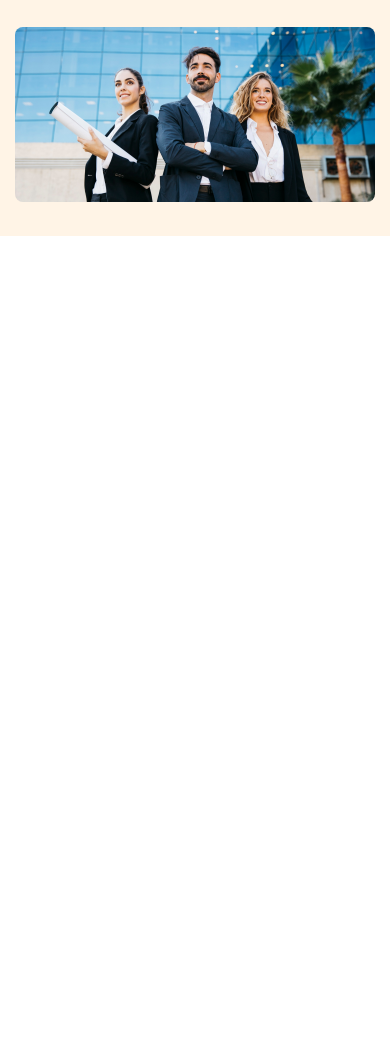
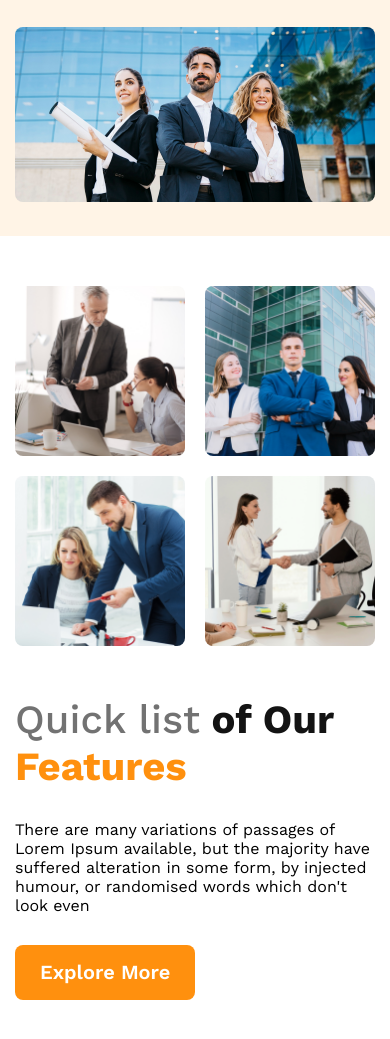
Before and after one commit to tanvirweb/g3-architects, a plain HTML site: page index.html in a window 390 px wide. Shown: the part 569-1608 px from the top of the page. Before the commit the page ends 844 px from the top, so only its background shows below. Drawn offline with nearby package versions, Linux system fonts and the light colour scheme.

Commit message:
features section added and solved responsive view

```diff
--- a/index.html
+++ b/index.html
@@ -21,15 +21,33 @@
             </ul>
         </nav>
         <div class="container">
-            <div class="banner-content text-center">
-                <h1><span>Brand New</span> Group of Architects</h1>
-                <p>There are many variations of passages of Lorem Ipsum available, but the majority have suffered alteration in some form, by injected humour, or randomised words which don't look even</p>
+            <div class="banner-content text-center mb-3">
+                <h1 class="mb-3"><span>Brand New</span> Group of Architects</h1>
+                <p class="mb-3">There are many variations of passages of Lorem Ipsum available, but the majority have suffered alteration in some form, by injected humour, or randomised words which don't look even</p>
                 <a href="#" class="btn-primary">Explore More</a>
             </div>
             <img src="images/banner.png" alt="">
         </div>
     </header>
-    <main></main>
+    <main>
+        <section class="features">
+            <div class="container">
+                <div class="features-wrap flex flex-dir-col">
+                    <div class="feature-images">
+                        <img src="images/team1.png" alt="">
+                        <img src="images/team2.png" alt="">
+                        <img src="images/team3.png" alt="">
+                        <img src="images/team4.png" alt="">
+                    </div>
+                    <div class="feature-content">
+                        <h2 class="fs-primary mb-3"><span>Quick list</span> of Our <span>Features</span></h2>
+                        <p class="mb-3">There are many variations of passages of Lorem Ipsum available, but the majority have suffered alteration in some form, by injected humour, or randomised words which don't look even</p>
+                        <a href="#" class="btn-primary">Explore More</a>
+                    </div>
+                </div>
+            </div>
+        </section>
+    </main>
     <footer></footer>
 </body>
 </html>
--- a/styles.css
+++ b/styles.css
@@ -27,6 +27,10 @@ ul {
 img {
     max-width: 100%;
     border-radius: 8px;
+}
+
+.mb-3 {
+    margin-bottom: 30px !important;
 }
 
 .bg-primary {
@@ -85,7 +89,6 @@ header {
 .banner-content {
     max-width: 800px;
     margin: 0 auto;
-    margin-bottom: 30px;
 }
 
 .banner-content h1 {
@@ -93,15 +96,43 @@ header {
     margin: 0 auto;
     font-size: 3.5rem;
     font-weight: 700;
-    margin-bottom: 30px;
 }
 
 .banner-content h1 span {
     display: block;
 }
 
-.banner-content p {
-    margin-bottom: 30px;
+/* Main Content Styles */
+main {
+    padding: 50px 0;
+}
+
+/* - Feature Styles */
+.features-wrap {
+    gap: 50px;
+    align-items: center;
+}
+
+.feature-images {
+    display: grid;
+    grid-template-columns: repeat(2, 1fr);
+    gap: 20px;
+    width: 50%;
+    justify-items: center;
+}
+
+.feature-content {
+    width: 40%;
+}
+
+.feature-content h2 span:nth-child(1) {
+    color: #727272;
+    font-weight: 500;
+}
+
+.feature-content h2 span:nth-child(2) {
+    color: #FF900E;
+    display: block;
 }
 
 /* Responsive Styles */
@@ -114,6 +145,11 @@ header {
     .nav-bar h3 {
         margin-bottom: 10px;
     }
+
+    .feature-images,
+    .feature-content {
+        width: 100%;
+    }
 }
 
 @media (min-width: 576px) and (max-width: 992px) {
```
